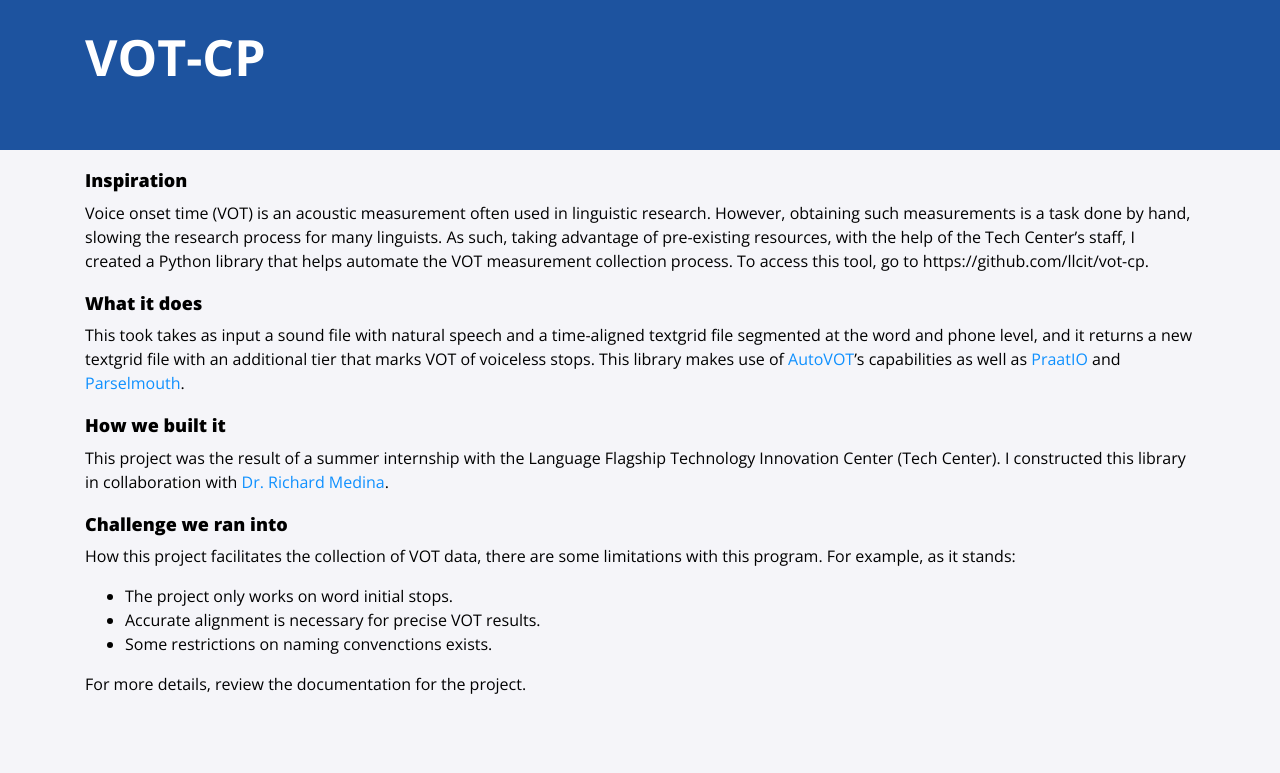
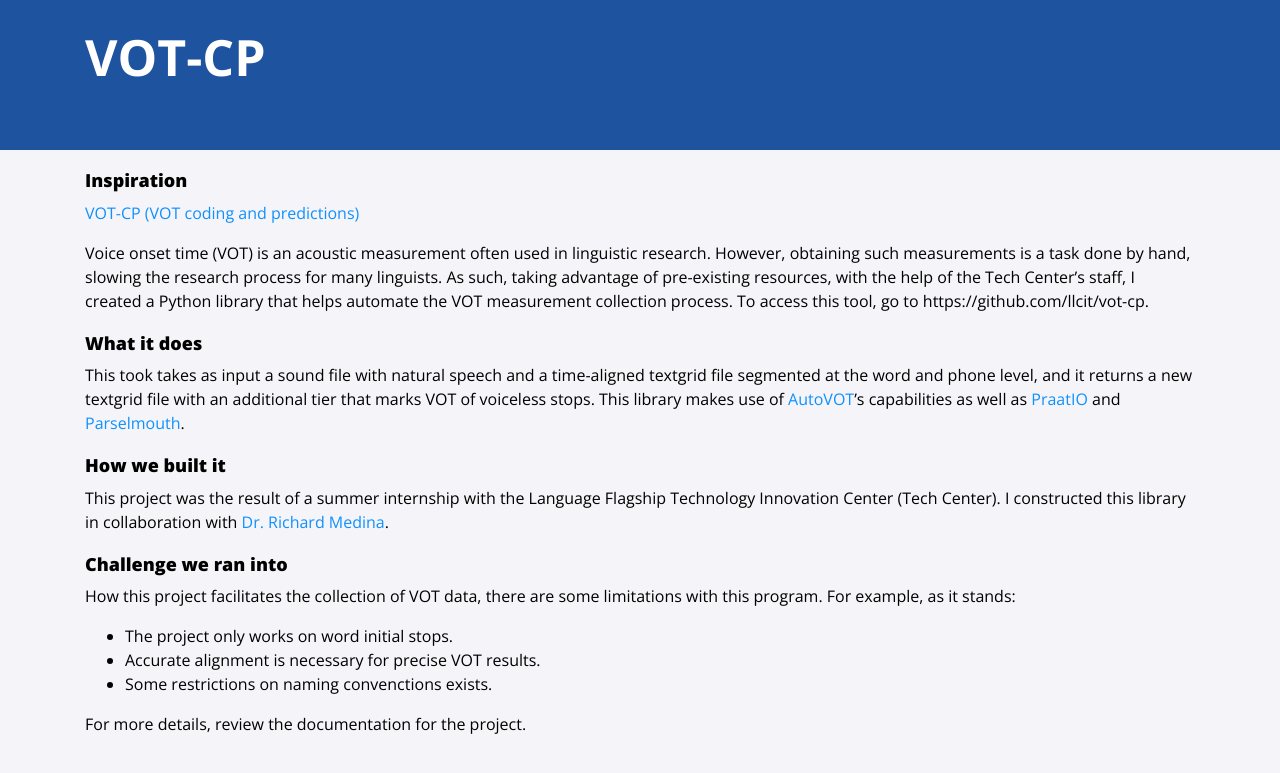
Before and after one commit to ergutierrez/ergutierrez.github.io, a Jekyll site: the page built from projects/votcp.md, in a window 1280 px wide. Shown: the top 773 px of the page. Built offline with Jekyll 4.4.1, drawn with Linux system fonts in a browser that asks for light colours; nearby versions of some CDN libraries.

Commit message:
added link to project.

```diff
--- a/projects/votcp.md
+++ b/projects/votcp.md
@@ -4,6 +4,8 @@ layout: page
 ---
 
 ## Inspiration
+
+[VOT-CP (VOT coding and predictions)](https://github.com/llcit/vot-cp)
 
 Voice onset time (VOT) is an acoustic measurement often used in linguistic research. However, obtaining such measurements is a task done by hand, slowing the research process for many linguists. As such, taking advantage of pre-existing resources, with the help of the Tech Center's staff, I created a Python library that helps automate the VOT measurement collection process. To access this tool, go to https://github.com/llcit/vot-cp.
 
```
